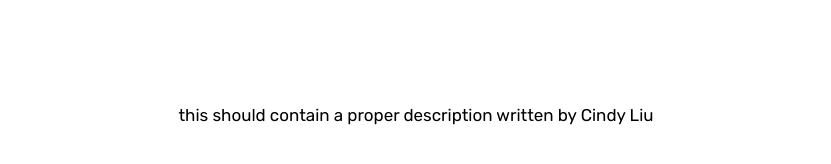
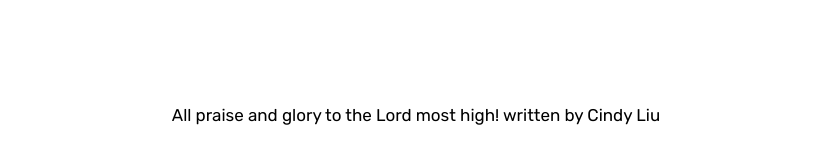
Before and after one commit to StanleyXue/StanleyXue.github.io, a Jekyll site: the page built from index.html, in a window 1280 px wide and 900 px high, scrolled down 3678 px. Shown: the part 707-871 px from the top of the window, without its empty margins (224-1055 px from the left). Built offline with Jekyll 4.4.1, drawn with Linux system fonts in a browser that asks for light colours; some web fonts are replaced; the list of posts is cut into pages by our own code; part of the change alters nothing that is shown.

Commit message:
Add files via upload

```diff
--- a/_config.yml
+++ b/_config.yml
@@ -7,10 +7,10 @@ url                          : "" # the base hostname & protocol for your site
 blog:
   title                      : His Plan
   description                  : >
-                               this should contain a proper description
+                               All praise and glory to the Lord most high!
 
 # Layout configuration
-  logo_path                  : "assets/img/dactl.svg" # path to logo file
+  logo_path                  : "assets/img/cross.svg" # path to logo file
   search_path                : # "yourgitusername.github.io"
                                # needed for searchbox in archive page
   hero_layout                : true # turn on hero layout for blog and posts
@@ -27,13 +27,13 @@ blog:
 # Author info
 author:
   fullname                  : Cindy Liu
-  rss                       : true # generate RSS feed and show it's icon in header
-  mail                      : your@email.com # change to your e-mail address
+  rss                       : false # generate RSS feed and show it's icon in header
+  mail                      : xingxing@hisplan.info # change to your e-mail address
   twitter                   : twitter-user-name
-  github                    : github-user-name
-  youtube                   : youtube-user-name
-  stackoverflow             : stackoverflow-user-name
-  disqus                    : dactl # your disqus site name
+  github                    :
+  youtube                   : Cindy Liu
+  stackoverflow             :
+  disqus                    : His Plan # your disqus site name
   google_analytics          : # 'UA-XXXXXXXX-X'
   photo                     : "uploads/me2.png"
   photo2x                   : "uploads/me.png"
```
